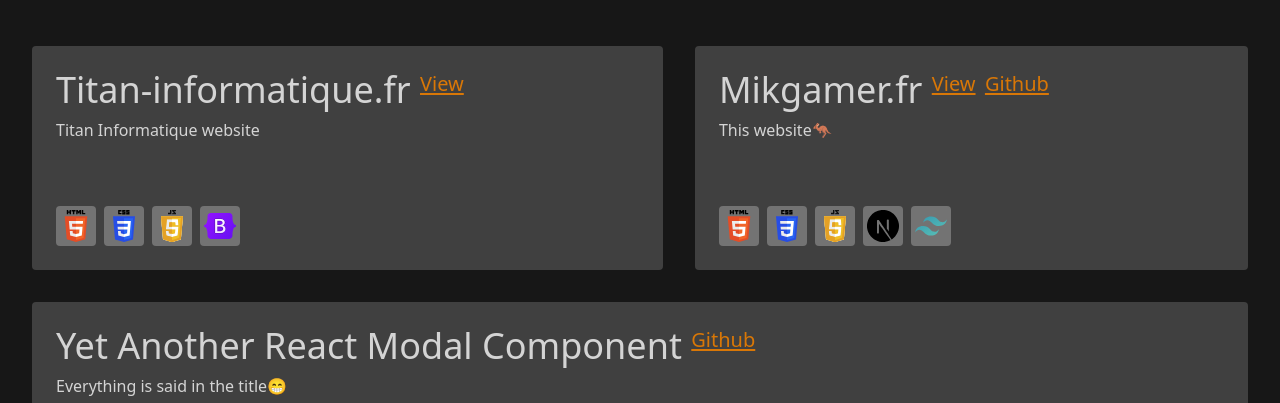
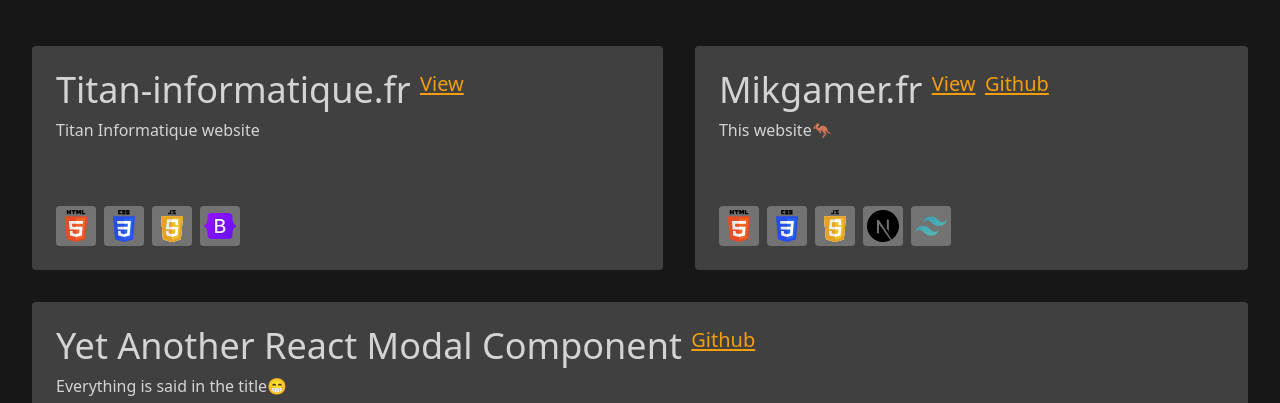
Before and after one commit to Mikgamer/mikgamer-nextjs, a Next.js app: page /about in a window 1280 px wide. Shown: the part 246-649 px from the top of the page. Built offline with nearby package versions, Linux system fonts and the light colour scheme.

Commit message:
Accessibility : added desc and better contrast for texts

```diff
--- a/components/Project.js
+++ b/components/Project.js
@@ -16,13 +16,13 @@ export default function Project( {title, desc, links:{view, github}, techs} ) {
           <br className="md:hidden"/>
           <> </>
           {view?(
-          <a target="_blank" href={view} rel="noopener noreferrer" className="text-xl align-top text-amber-600 hover:text-neutral-200 underline underline-offset-2 decoration-2">
+          <a target="_blank" href={view} rel="noopener noreferrer" className="text-xl align-top text-amber-500 hover:text-neutral-200 underline underline-offset-2 decoration-2">
             View
           </a>
           ):""}
           <> </>
           {github?(
-          <a target="_blank" href={github} rel="noopener noreferrer" className="text-xl align-top text-amber-600 hover:text-neutral-200 underline underline-offset-2 decoration-2">
+          <a target="_blank" href={github} rel="noopener noreferrer" className="text-xl align-top text-amber-500 hover:text-neutral-200 underline underline-offset-2 decoration-2">
             Github
           </a>
           ):""}
--- a/next.config.js
+++ b/next.config.js
@@ -2,6 +2,10 @@
 const nextConfig = {
   reactStrictMode: true,
   eslint: { ignoreDuringBuilds: true },
+  i18n: {
+    locales: ["en"],
+    defaultLocale: "en",
+  },
 }
 
 module.exports = nextConfig
--- a/pages/about.js
+++ b/pages/about.js
@@ -34,6 +34,7 @@ export default function About() {
       <Head>
         <title>Mikgamer | About</title>
         <link rel="icon" href="/favicon.ico" />
+        <meta name="description" content="Michael Perard - Contact me" />
       </Head>
 
       <Header />
@@ -52,11 +53,11 @@ export default function About() {
           </a>
         </h1>
 
-        <h3 className='mb-12 text-xl'>
+        <h2 className='mb-12 text-xl'>
           Hi👋, I am <span className="text-react">Michael</span>, a {calcAge()} years old Frontend developer
           <br />
           I love cats, technology, video games, reading and web browsing🌌
-        </h3>
+        </h2>
 
         <section className='
           m-auto px-8 pb-16
--- a/pages/contact.js
+++ b/pages/contact.js
@@ -7,6 +7,7 @@ export default function Contact() {
       <Head>
         <title>Mikgamer | Contact</title>
         <link rel="icon" href="/favicon.ico" />
+        <meta name="description" content="Michael Perard - Curious about my work ?" />
       </Head>
 
       <Header />
```
